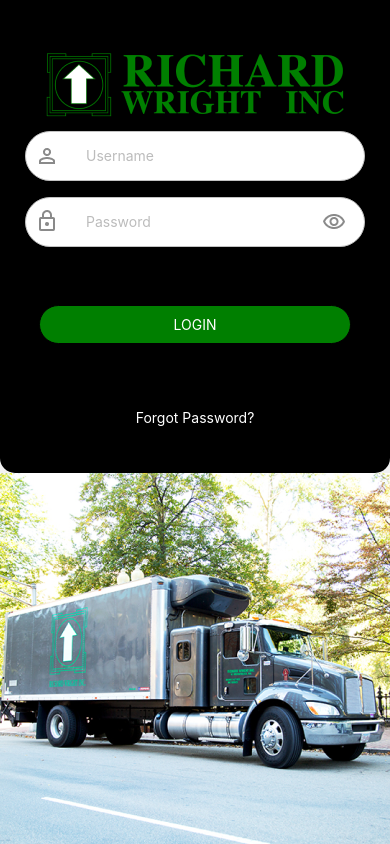
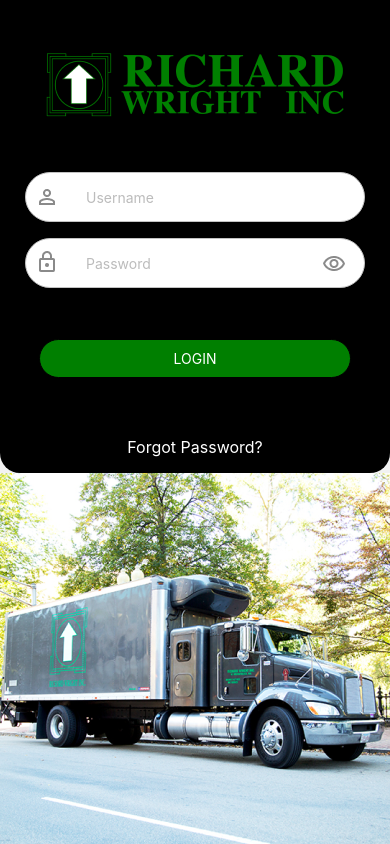
Before and after one commit to AnirudhWork/RWConnector, a React Native app: screen /ForgotPassword in a window 390 px wide. Built offline with nearby package versions, Linux system fonts and the light colour scheme.

Commit message:
interceptors

```diff
--- /dev/null
+++ b/src/Api/Interceptor.js
@@ -0,0 +1,27 @@
+import axios from 'axios';
+import AsyncStorage from '@react-native-async-storage/async-storage';
+
+const BASE_URL = 'https://7z1we1u08b.execute-api.us-east-1.amazonaws.com/stg';
+
+const axiosInstance = axios.create({
+  baseURL: BASE_URL,
+  timeout: 10000,
+});
+
+axiosInstance.interceptors.request.use(
+  async config => {
+    const accessToken = await AsyncStorage.getItem('userToken');
+    if (accessToken) {
+      config.headers['Authorization'] = `Bearer ${accessToken}`;
+    }
+    console.log('\n\n\n\nAccess Token:', accessToken);
+    console.log('\n\n\n\nInterceptor config:', config);
+    return config;
+  },
+  error => {
+    console.log('\n\n\n\nInterceptor error:', error);
+    return Promise.reject(error);
+  },
+);
+
+export default axiosInstance;
--- a/src/Api/api.js
+++ b/src/Api/api.js
@@ -1,17 +1,12 @@
-import axios from 'axios';
+import axiosInstance from './Interceptor'; // Update the import path
 
-const BASE_URL = 'https://7z1we1u08b.execute-api.us-east-1.amazonaws.com/stg';
-
-const Api = async (headerObj, dataObj, endPoint) => {
-  const instance = axios.create({
-    baseURL: BASE_URL,
-    timeout: 10000,
-    headers: headerObj,
-  });
-
+const Api = async (endPoint, headerObj, dataObj) => {
   try {
-    const response = await instance.post(endPoint, dataObj);
-    return response; //return the response if status code is 200
+    const response = await axiosInstance.post(endPoint, dataObj, {
+      headers: headerObj,
+    });
+    console.log('\n\n\nResponse from API call:', response);
+    return response; // return the response if status code is 200
   } catch (error) {
     // Since the error is re-thrown, it will be propagated up the call stack to the nearest enclosing error handler, where it can be caught and handled.
     throw error; // else re-throw the error which will be handled by nearest enclosing error handler
--- a/src/Api/getAPI.js
+++ b/src/Api/getAPI.js
@@ -1,16 +1,11 @@
-import axios from 'axios';
+import axiosInstance from './Interceptor';
 
-const BASE_URL = 'https://7z1we1u08b.execute-api.us-east-1.amazonaws.com/stg';
-
-const Api = async (headerObj, endPoint) => {
-  const instance = axios.create({
-    baseURL: BASE_URL,
-    timeout: 10000,
-    headers: headerObj,
-  });
-
+const Api = async (endPoint, headerObj) => {
   try {
-    const response = await instance.get(endPoint);
+    const response = await axiosInstance.get(endPoint, {
+      headers: headerObj,
+    });
+    console.log('\n\n\nResponse from API call:', response);
     return response; //return the response if status code is 200
   } catch (error) {
     // Since the error is re-thrown, it will be propagated up the call stack to the nearest enclosing error handler, where it can be caught and handled.
--- a/src/Components/CustomDrawer.tsx
+++ b/src/Components/CustomDrawer.tsx
@@ -54,12 +54,9 @@
     // <-- Expiring the token if it exist -->
 
     const endPoint = '/auth/logout';
-    const headers = {
-      Authorization: `Bearer ${userToken}`,
-    };
 
     try {
-      const response = await Api(headers, null, endPoint);
+      const response = await Api(endPoint);
       if (response.status === 200) {
         await AsyncStorage.removeItem('userToken');
         setUserToken(null);
--- a/src/screens/ForgotPassword.tsx
+++ b/src/screens/ForgotPassword.tsx
@@ -132,8 +132,8 @@
         <View>
           <TouchableOpacity
             onPress={() => setIsForgotPassword(false)}
-            activeOpacity={0.5}>
-            <Text style={{color: 'white'}}>Return To Login Screen</Text>
+            activeOpacity={0.5} hitSlop={20}>
+            <Text style={styles.backButton}>Return To Login Screen</Text>
           </TouchableOpacity>
         </View>
       </View>
@@ -149,7 +149,7 @@
   },
   input_container: {
     width: '90%',
-    height: '90%',
+    height: '80%',
     justifyContent: 'space-evenly',
     alignItems: 'center',
   },
@@ -189,9 +189,9 @@
     left: 20,
     zIndex: 2,
   },
-  showPassword: {
-    position: 'absolute',
-    right: 20,
+  backButton: {
+    color: 'white',
+    fontSize: 16,
   },
 });
 
--- a/src/screens/Login.tsx
+++ b/src/screens/Login.tsx
@@ -66,8 +66,8 @@
     justifyContent: 'center',
     alignItems: 'center',
     backgroundColor: '#000',
-    borderBottomLeftRadius: 15,
-    borderBottomRightRadius: 15,
+    borderBottomLeftRadius: 20,
+    borderBottomRightRadius: 20,
     elevation: 24,
   },
   content: {
--- a/src/screens/LoginBackground.tsx
+++ b/src/screens/LoginBackground.tsx
@@ -186,6 +186,7 @@
       <View>
         <TouchableOpacity
           activeOpacity={0.5}
+          hitSlop={20}
           onPress={() => {
             setIsForgotPassword(true);
           }}>
@@ -203,8 +204,8 @@
 const styles = StyleSheet.create({
   login_content: {
     width: '100%',
-    height: '80%',
-    justifyContent: 'space-between',
+    height: '100%',
+    justifyContent: 'space-evenly',
     alignItems: 'center',
   },
   input_container: {
@@ -254,5 +255,6 @@
   forgetPasswordStyles: {
     color: 'white',
     marginTop: 15,
+    fontSize: 16,
   },
 });
```
